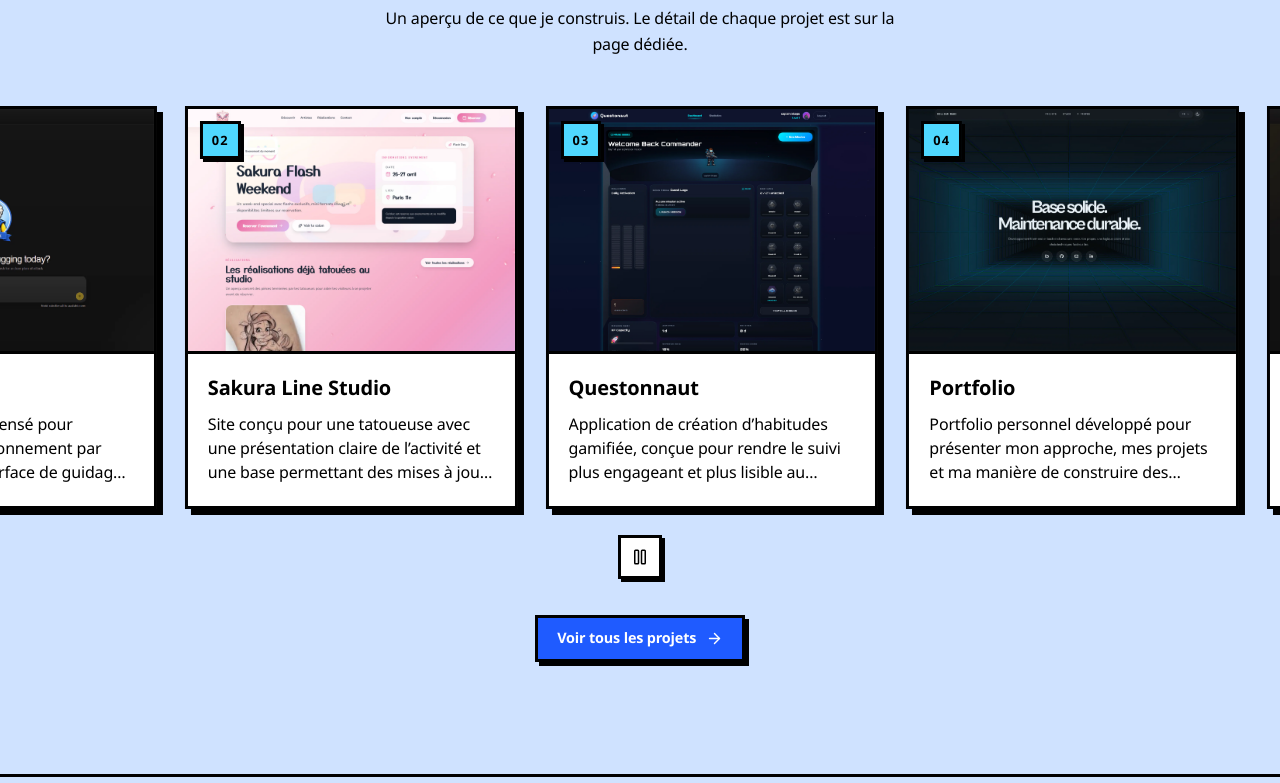
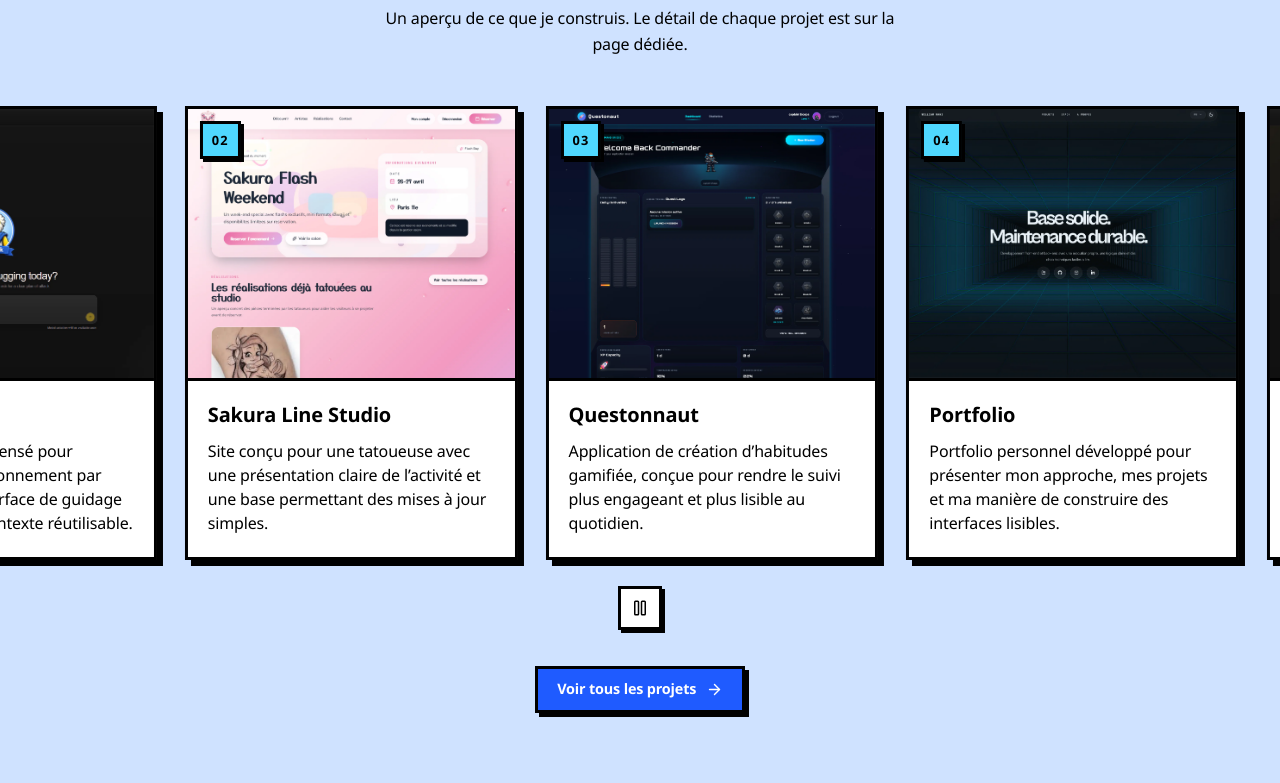
Before and after one commit to wiwi240/portfolio-, a React (Vite) app: page / in a window 1280 px wide. Shown: the part 1937-2720 px from the top of the page. Built offline with nearby package versions, Linux system fonts and the light colour scheme; a web font is replaced by a local one.

Commit message:
Project cards: show the full description on hover (no line clamp, guaranteed card height)
Co-Authored-By: Claude Sonnet 5.5 <noreply@anthropic.com>

```diff
--- a/src/components/home-projects.css
+++ b/src/components/home-projects.css
@@ -24,7 +24,7 @@
 .home-project-number { position: absolute; top: 12px; left: 12px; padding: 6px 9px; border-radius: var(--radius-sm); background: var(--surface); color: var(--accent); font-size: .8rem; font-weight: 800; letter-spacing: .08em; }
 .home-project-copy { display: flex; flex-direction: column; gap: 8px; padding: 18px 20px 22px; }
 .home-project-copy strong { font-family: var(--font-display); font-size: 1.25rem; }
-.home-project-copy span { display: -webkit-box; -webkit-line-clamp: 3; -webkit-box-orient: vertical; overflow: hidden; line-height: 1.5; }
+.home-project-copy span { line-height: 1.5; }
 .home-projects .home-projects-all { display: flex; width: max-content; margin: 36px auto 0 !important; }
 @media (max-width: 900px) { .home-projects { padding-block: 48px 56px; } }
 
@@ -50,3 +50,8 @@
   .home-project-card:hover .home-project-copy,
   .home-project-card:focus-visible .home-project-copy { opacity: 1; }
 }
+
+/* The whole description must be readable on hover, so the card never gets shorter than its text band. */
+.home-project-image { min-height: 17rem; }
+.home-project-image img { position: absolute; inset: 0; }
+@media (hover: hover) { .home-project-copy { max-height: 100%; overflow-y: auto; } }
--- a/src/redesign.css
+++ b/src/redesign.css
@@ -162,6 +162,8 @@ html:not(.dark) .brand img, html:not(.dark) .footer-brand img { filter: brightne
 .project-image { aspect-ratio: 4 / 3; }
 @media (hover: hover) {
   .project-card { position: relative; }
+  .project-image { min-height: 22rem; }
+  .project-body { overflow-y: auto; }
   .project-body { position: absolute; inset: auto 0 0 0; max-height: 100%; overflow: hidden; background: var(--surface); transform: translateY(101%); transition: transform var(--dur) var(--ease); }
   .project-card:hover .project-body, .project-card:focus-within .project-body { transform: none; }
 }
```
